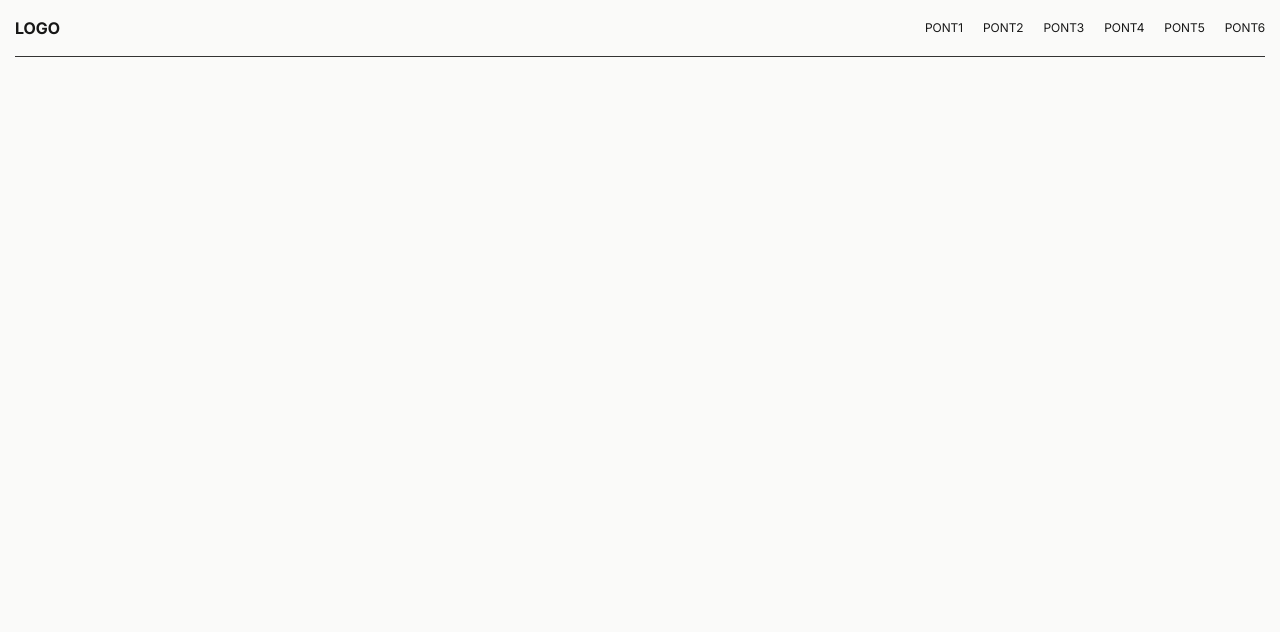
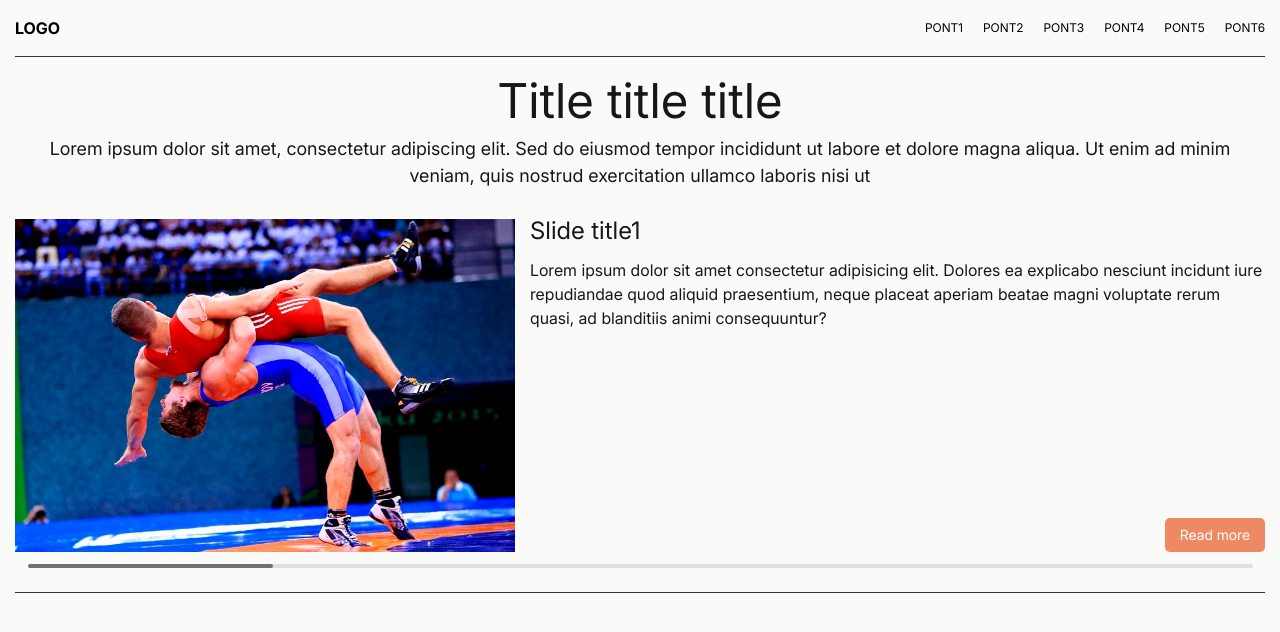
Before and after one commit to Irasov/templateHTML, a plain HTML site: page index.html in a window 1280 px wide. Drawn offline with nearby package versions, Linux system fonts and the light colour scheme.

Commit message:
feat: add block-info and slider

```diff
--- a/index.html
+++ b/index.html
@@ -5,6 +5,7 @@
     <meta name="viewport" content="width=device-width, initial-scale=1.0" />
     <link rel="icon" href="assets/img/icon.ico" type="image/x-icon" />
     <link rel="stylesheet" href="css/style.css" />
+    <link rel="stylesheet" href="https://cdn.jsdelivr.net/npm/swiper@12/swiper-bundle.min.css" />
     <title>NAME SITE</title>
   </head>
   <body>
@@ -29,7 +30,32 @@
           </div>
         </div>
       </header>
-      <main class="mainpage"></main>
+      <main class="mainpage">
+        <section class="info">
+          <div class="info__container">
+            <div class="info__body">
+              <h1 class="info__title"> Title title title </h1>
+              <p class="info__subtitle">
+                Lorem ipsum dolor sit amet, consectetur adipiscing elit. Sed do
+                eiusmod tempor incididunt ut labore et dolore magna aliqua. Ut enim ad
+                minim veniam, quis nostrud exercitation ullamco laboris nisi ut
+              </p>
+        </section>
+        <div class="slider-block">
+          <div class="slider-block__container">
+            <div class="slider-block__body">
+              <div class="swiper">
+                <div class="swiper-wrapper">
+                </div>
+                <div class="swiper-pagination"></div>
+                <div class="swiper-button-prev"></div>
+                <div class="swiper-button-next"></div>
+                <div class="swiper-scrollbar"></div>
+              </div>
+            </div>
+          </div>
+        </div>
+      </main>
       <footer class="footer">
         <div class="footer__container">
           <div class="footer__body"></div>
@@ -38,6 +64,10 @@
     </div>
     <script src="scripts/burger-menu.js"></script>
     <script src="scripts/utils/component.js"></script>
+    <script src="scripts/utils/slide.js"></script>
+    <script src="scripts/utils/slide-info.js"></script>
     <script src="scripts/script.js"></script>
+    <script src="https://cdn.jsdelivr.net/npm/swiper@12/swiper-bundle.min.js"></script>
+    <script src="scripts/slider-swiper.js"></script>
   </body>
 </html>
--- a/scripts/script.js
+++ b/scripts/script.js
@@ -1,3 +1,11 @@
+const swiperBlock = document.querySelector('.swiper-wrapper');
+if (swiperBlock) {
+  for (let i = 0; i < slideInfo.length; i++) {
+    const slide = createSlide(slideInfo[i]);
+    swiperBlock.appendChild(slide.getNode());
+  }
+}
+
 document.addEventListener('click', (e) => {
   const targetElement = e.target;
   if (targetElement.closest('.header__icon')) {
--- /dev/null
+++ b/scripts/slider-swiper.js
@@ -0,0 +1,22 @@
+const swiper = new Swiper('.swiper', {
+  // Optional parameters
+  direction: 'horizontal',
+  loop: true,
+
+  // If we need pagination
+  /*
+  pagination: {
+    el: '.swiper-pagination',
+  },
+  */
+  // Navigation arrows
+  /*navigation: {
+    nextEl: '.swiper-button-next',
+    prevEl: '.swiper-button-prev',
+  },
+  */
+  // And if we need scrollbar
+  scrollbar: {
+    el: '.swiper-scrollbar',
+  },
+});
--- /dev/null
+++ b/scripts/utils/slide-info.js
@@ -0,0 +1,42 @@
+const slideInfo = [
+  {
+    img: 'assets/slides/s1.webp',
+    alt: 'sport',
+    title: 'Slide title1',
+    subtitle:
+      'Lorem ipsum dolor sit amet consectetur adipisicing elit. Dolores ea explicabo nesciunt incidunt iure repudiandae quod aliquid praesentium, neque placeat aperiam beatae magni voluptate rerum quasi, ad blanditiis animi consequuntur?',
+    link: '#',
+  },
+  {
+    img: 'assets/slides/s2.webp',
+    alt: 'sport',
+    title: 'Slide title2',
+    subtitle:
+      'Lorem ipsum dolor sit amet consectetur adipisicing elit. Dolores ea explicabo nesciunt incidunt iure repudiandae quod aliquid praesentium, neque placeat aperiam beatae magni voluptate rerum quasi, ad blanditiis animi consequuntur?',
+    link: '#',
+  },
+  {
+    img: 'assets/slides/s3.webp',
+    alt: 'sport',
+    title: 'Slide title3',
+    subtitle:
+      'Lorem ipsum dolor sit amet consectetur adipisicing elit. Dolores ea explicabo nesciunt incidunt iure repudiandae quod aliquid praesentium, neque placeat aperiam beatae magni voluptate rerum quasi, ad blanditiis animi consequuntur?',
+    link: '#',
+  },
+  {
+    img: 'assets/slides/s3.webp',
+    alt: 'sport',
+    title: 'Slide title4',
+    subtitle:
+      'Lorem ipsum dolor sit amet consectetur adipisicing elit. Dolores ea explicabo nesciunt incidunt iure repudiandae quod aliquid praesentium, neque placeat aperiam beatae magni voluptate rerum quasi, ad blanditiis animi consequuntur?',
+    link: '#',
+  },
+  {
+    img: 'assets/slides/s3.webp',
+    alt: 'sport',
+    title: 'Slide title5',
+    subtitle:
+      'Lorem ipsum dolor sit amet consectetur adipisicing elit. Dolores ea explicabo nesciunt incidunt iure repudiandae quod aliquid praesentium, neque placeat aperiam beatae magni voluptate rerum quasi, ad blanditiis animi consequuntur?',
+    link: '#',
+  },
+];
--- /dev/null
+++ b/scripts/utils/slide.js
@@ -0,0 +1,24 @@
+function createSlide(options) {
+  const link = new Component({
+    tag: 'a',
+    classes: ['slide__link'],
+    text: 'Read more',
+  });
+  link.setAttribute('href', options.link);
+  const subtitle = new Component({
+    classes: ['slide__subtitle'],
+    text: options.subtitle,
+  });
+  const title = new Component({
+    classes: ['slide__title'],
+    text: options.title,
+  });
+  const main = new Component({ classes: ['slide__main'] }, title, subtitle, link);
+  const img = new Component({ tag: 'img', classes: ['slide__img'] });
+  img.setAttribute('alt', options.alt);
+  img.setAttribute('src', options.img);
+  const image = new Component({ classes: ['slide__image'] }, img);
+  const slideContainer = new Component({ classes: ['slide'] }, image, main);
+  const slide = new Component({ classes: ['swiper-slide'] }, slideContainer);
+  return slide;
+}
--- /dev/null
+++ b/scss/_info.scss
@@ -0,0 +1,29 @@
+.info {
+
+		// .info__container
+
+		&__container {
+		}
+
+		// .info__body
+
+		&__body {
+			padding: 20px 0;
+		}
+
+		// .info__title
+
+		&__title {
+			font-size: 48px;
+      text-align: center;
+		}
+
+		// .info__subtitle
+
+		&__subtitle {
+			padding: 10px 0;
+			font-size: 18px;
+			text-align: center;
+			line-height: 1.5;
+		}
+}
--- /dev/null
+++ b/scss/_swiper.scss
@@ -0,0 +1,98 @@
+.slider-block {
+
+		// .slider-block__container
+
+		&__container {
+		}
+
+		// .slider-block__body
+
+		&__body {
+      padding: 0 0 20px 0;
+      border-bottom: 1px solid $line;
+		}
+}
+.swiper {
+  width: 100%;
+}
+.swiper-wrapper {
+}
+.swiper-slide {
+}
+.slide {
+  padding: 0 0 20px 0;
+  display: flex;
+  column-gap: 15px;
+  // .slide__image
+
+  &__image {
+    flex: 0 0 40%;
+  }
+  &__img {
+    width: 100%;
+  }
+  // .slide__main
+
+  &__main {
+    display: flex;
+    flex-direction: column;
+    row-gap: 15px;
+  }
+
+  // .slide__title
+
+  &__title {
+    font-size: 24px;
+  }
+
+  // .slide__subtitle
+
+  &__subtitle {
+    font-size: 16px;
+    line-height: 1.5;
+    flex-grow: 1;
+  }
+
+  // .slide__link
+
+  &__link {
+    align-self: flex-end;
+    padding: 10px 15px;
+    background-color: $shape-1;
+    color: #fff;
+    border-radius: 5px;
+    font-size: 14px;
+    transition: background-color 0.3s;
+    &:hover {
+      background-color: darken($shape-1, 10%);
+    }
+  }
+  @media(max-width: $tablet-w) {
+    flex-direction: column;
+    align-items: center;
+    text-align: center;
+    row-gap: 15px;
+    // .slide__image
+
+    &__image {
+      flex: 0 0 auto;
+      width: 80%;
+    }
+    // .slide__main
+
+    &__main {
+      align-items: center;
+    }
+    &__link {
+      align-self: center;
+    }
+  }
+}
+.swiper-pagination {
+}
+.swiper-button-prev {
+}
+.swiper-button-next {
+}
+.swiper-scrollbar {
+}
--- a/scss/_vars.scss
+++ b/scss/_vars.scss
@@ -13,8 +13,8 @@ $third-family: "SF Pro Display", sans-serif;
 //цвета
 $link: #0070c9;
 $bg: #fafaf9;
-$text-1: #171717;
-$text-2: rgba(239, 237, 232, 0.65);
+$text-1: #000;
+$text-2: #171717;
 $button: #e6533c;
 $shape-1: #ef8964;
 $shape-2: #303030;
--- a/scss/style.scss
+++ b/scss/style.scss
@@ -3,4 +3,6 @@
 @import "null";
 @import "adaptive";
 @import "header";
+@import "info";
+@import "swiper";
 @import "footer";
```
Also changed, not shown: assets/slides/s1.webp (added), assets/slides/s2.webp (added), assets/slides/s3.webp (added), css/style.css.
